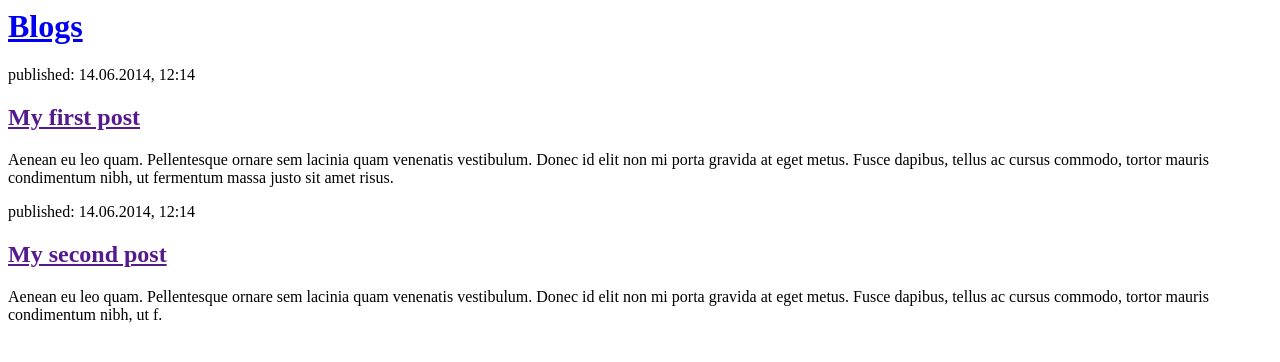
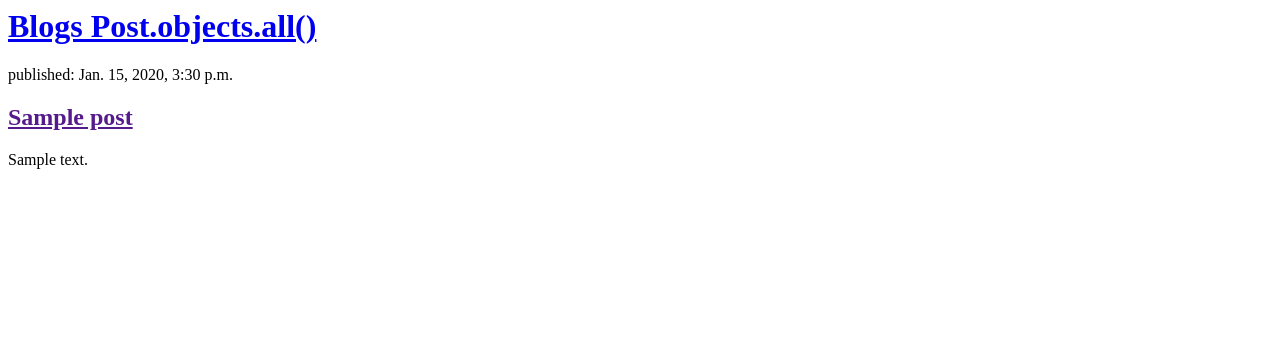
Before and after one commit to ggangwar/django-blog, a Django app: template blog/templates/blog/post_list.html in a window 1280 px wide. Shown: the top 362 px of the page. Run offline with Django 3.2, Linux system fonts and the light colour scheme; the template is opened without the code that fills it: values that come from a table or form of the project are taken from there, others are empty; tables that the repository leaves empty hold one stand-in row (values such as "Sample post").

Commit message:
modified templates to display posts from database

```diff
--- a/blog/templates/blog/post_list.html
+++ b/blog/templates/blog/post_list.html
@@ -4,19 +4,14 @@
     </head>
     <body>
         <div>
-            <h1><a href="/">Blogs</a></h1>
+            <h1><a href="/">Blogs Post.objects.all()</a></h1>
         </div>
-
+        {% for post in posts %}
         <div>
-            <p>published: 14.06.2014, 12:14</p>
-            <h2><a href="">My first post</a></h2>
-            <p>Aenean eu leo quam. Pellentesque ornare sem lacinia quam venenatis vestibulum. Donec id elit non mi porta gravida at eget metus. Fusce dapibus, tellus ac cursus commodo, tortor mauris condimentum nibh, ut fermentum massa justo sit amet risus.</p>
+            <p>published: {{ post.published_date }}</p>
+            <h2><a href="">{{ post.title }}</a></h2>
+            <p>{{ post.text|linebreaksbr }}</p>
         </div>
-
-        <div>
-            <p>published: 14.06.2014, 12:14</p>
-            <h2><a href="">My second post</a></h2>
-            <p>Aenean eu leo quam. Pellentesque ornare sem lacinia quam venenatis vestibulum. Donec id elit non mi porta gravida at eget metus. Fusce dapibus, tellus ac cursus commodo, tortor mauris condimentum nibh, ut f.</p>
-        </div>
+        {% endfor %}
     </body>
 </html>
--- a/blog/views.py
+++ b/blog/views.py
@@ -1,4 +1,7 @@
 from django.shortcuts import render
+from django.utils import timezone
+from .models import Post
 
 def post_list(request):
-    return render(request, 'blog/post_list.html', {})
+    posts = Post.objects.filter(published_date__lte=timezone.now()).order_by('published_date')
+    return render(request, 'blog/post_list.html', {'posts': posts})
```
